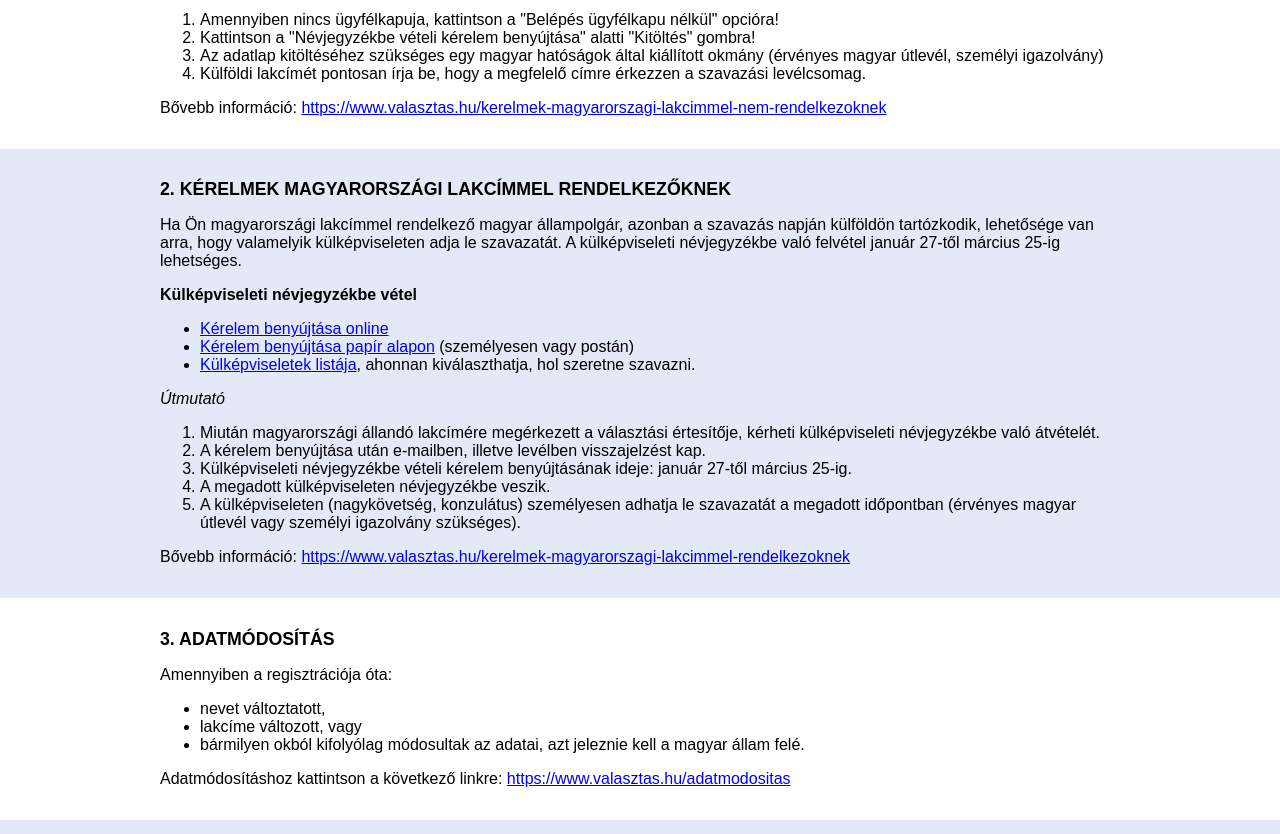
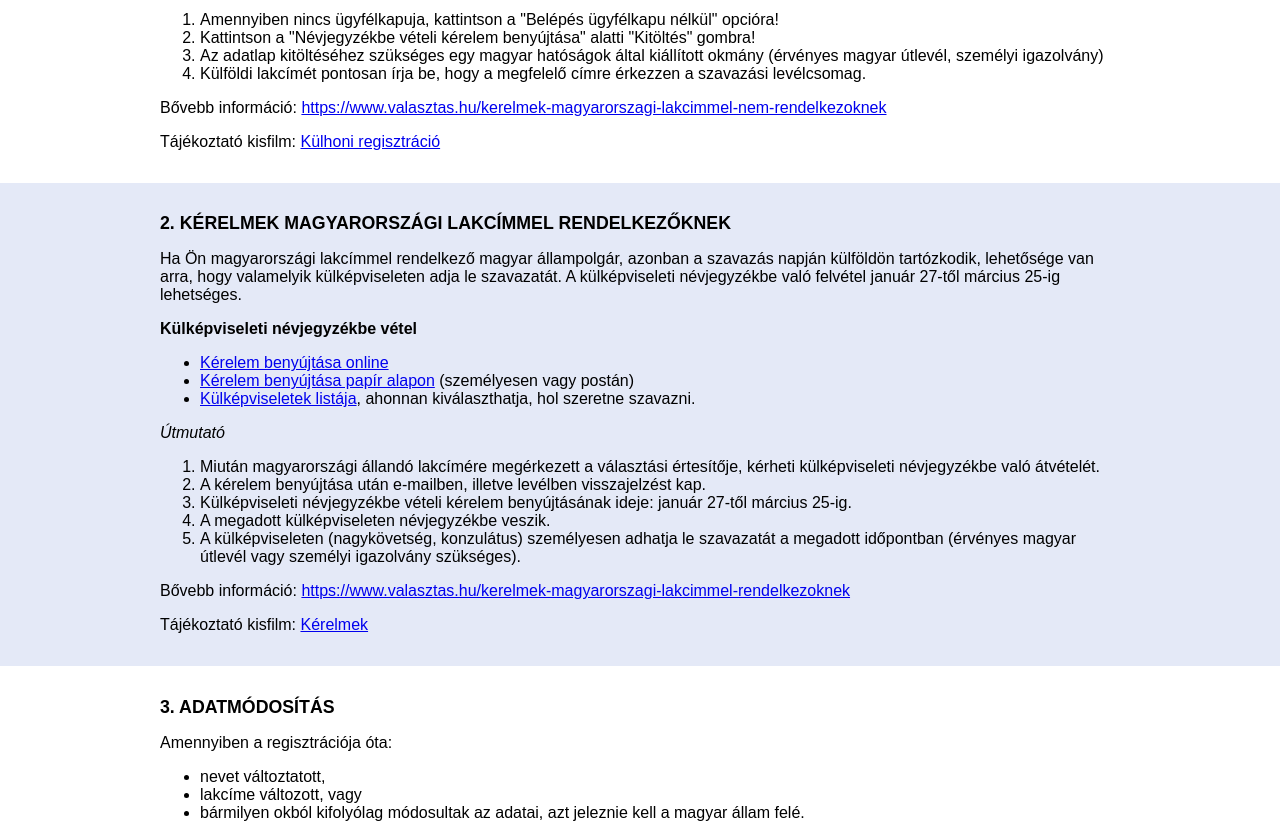
Before and after one commit to a1sz2022/sz2022-honlap, a plain HTML site: page index.html in a window 1280 px wide. Shown: the part 460-1294 px from the top of the page. Drawn offline with Linux system fonts and the light colour scheme.

Commit message:
youtube linkek

```diff
--- a/index.html
+++ b/index.html
@@ -103,6 +103,8 @@
                 </ol>
 
                 <p>Bővebb információ: <a href="https://www.valasztas.hu/kerelmek-magyarorszagi-lakcimmel-nem-rendelkezoknek">https://www.valasztas.hu/kerelmek-magyarorszagi-lakcimmel-nem-rendelkezoknek</a></p>
+
+                <p>Tájékoztató kisfilm: <a href="https://youtu.be/pVKiVMswLK4" target="_blank">Külhoni regisztráció</a></p>
             </div>
         </section>
         <section class="bgsection" id="atjelentkezes">
@@ -130,6 +132,8 @@
                 </ol>
 
                 <p>Bővebb információ: <a href="https://www.valasztas.hu/kerelmek-magyarorszagi-lakcimmel-rendelkezoknek">https://www.valasztas.hu/kerelmek-magyarorszagi-lakcimmel-rendelkezoknek</a></p>
+
+                <p>Tájékoztató kisfilm: <a href="https://www.youtube.com/watch?v=KZkKsqRnb3o" target="_blank">Kérelmek</a></p>
             </div>
         </section>
         <section id="adatmodositas">
```
